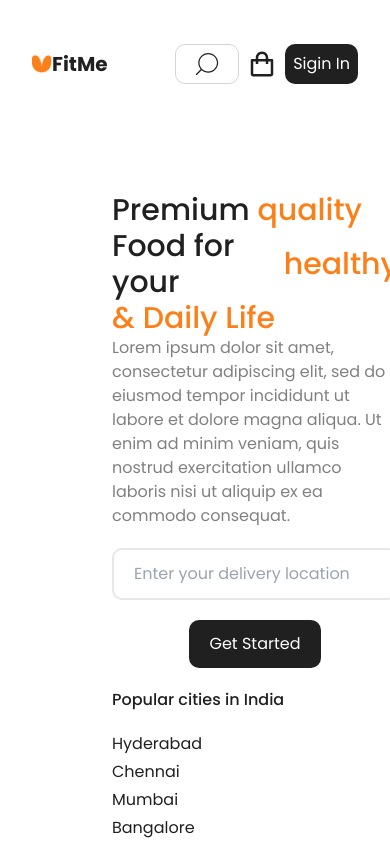
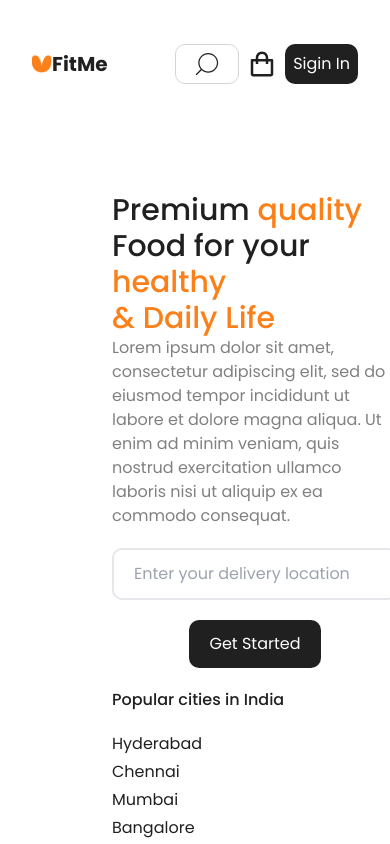
Before and after one commit to Enas-Sello/alexon-fitme, a React (Create React App) app: page / in a window 390 px wide. Shown: the top 844 px of the page. Built offline with nearby package versions, Linux system fonts and the light colour scheme.

Commit message:
animation

```diff
--- a/src/App.css
+++ b/src/App.css
@@ -1,11 +1,9 @@
-:root{
-    /* --orange-color:#FC8019; */
-    /* --main-color:#202020; */
-    /* --sub-color:#404040; */
-    /* --color-bg:#FFFFFF; */
-
+:root {
+  /* --orange-color:#FC8019; */
+  /* --main-color:#202020; */
+  /* --sub-color:#404040; */
+  /* --color-bg:#FFFFFF; */
 }
-
 
 * {
   box-sizing: border-box;
@@ -49,6 +47,36 @@ a {
   }
 
   .section__margin {
-    margin: 4rem  0rem;
+    margin: 4rem 0rem;
   }
 }
+
+.animationX {
+  animation: bounceX 1s infinite;
+}
+.animationY {
+  animation: bounceY 1s infinite;
+}
+
+@keyframes bounceX {
+  0%,
+  100% {
+    transform: translateX(-65%);
+    animation-timing-function: cubic-bezier(0.8, 0, 1, 1);
+  }
+  50% {
+    transform: translateX(65%);
+    animation-timing-function: cubic-bezier(0, 0, 0.2, 1);
+  }
+}
+@keyframes bounceY {
+  0%,
+  100% {
+    transform: translateY(-65%);
+    animation-timing-function: cubic-bezier(0.8, 0, 1, 1);
+  }
+  50% {
+    transform: translateY(65%);
+    animation-timing-function: cubic-bezier(0, 0, 0.2, 1);
+  }
+}
--- a/src/components/Intero.jsx
+++ b/src/components/Intero.jsx
@@ -21,17 +21,17 @@ const Intero = () => {
                 <img
                   src={banana}
                   alt="banana"
-                  className=" object-contain animate-bounce md:w-5 md:h-5 "
+                  className=" object-contain animationY md:w-5 md:h-5 "
                 />
               </div>
-              <h5 className="text-secColor"> healthy </h5>
             </div>
+            <h5 className="text-secColor"> healthy </h5>
             <div className="flex items-center  gap-1 lg:gap-4">
-              <div className="hidden md:block bg-red-100 py-1 px-4 lg:py-4 lg:px-8 rounded-full ">
+              <div className="hidden md:block  bg-red-100 py-1 px-4 lg:py-4 lg:px-8 rounded-full ">
                 <img
                   src={apple}
                   alt=""
-                  className=" object-contain animate-bounce md:w-5 md:h-5"
+                  className=" object-contain animationX md:w-5 md:h-5"
                 />
               </div>
               <h5 className="text-secColor"> & Daily Life </h5>
@@ -69,8 +69,7 @@ const Intero = () => {
             </div>
           </div>
         </div>
-
-          <Slide  />
+        <Slide />
       </div>
     </div>
   );
--- a/src/components/Slide.jsx
+++ b/src/components/Slide.jsx
@@ -41,13 +41,13 @@ const Slide = () => {
         className="hidden lg:block"
       >
         <SwiperSlide>
-          <img src={slide1} />
+          <img src={slide1} alt="slide" />
         </SwiperSlide>
         <SwiperSlide>
-          <img src={slide2} />
+          <img src={slide2} alt="slide" />
         </SwiperSlide>
         <SwiperSlide>
-          <img src={slide3} />
+          <img src={slide3} alt="slide" />
         </SwiperSlide>
       </Swiper>
     </>
--- a/src/components/styles.css
+++ b/src/components/styles.css
@@ -24,3 +24,6 @@ body {
   display: block;
   width: 100%;
 } */
+.swiper-3d .swiper-slide-shadow, .swiper-3d .swiper-slide-shadow-bottom, .swiper-3d .swiper-slide-shadow-left, .swiper-3d .swiper-slide-shadow-right, .swiper-3d .swiper-slide-shadow-top {
+    display: none;
+}
--- a/tailwind.config.js
+++ b/tailwind.config.js
@@ -3,16 +3,17 @@ module.exports = {
   content: ['./src/**/*.{js,jsx,ts,tsx}'],
   theme: {
     borderRadius: {
-      'none': '0',
-      'sm': '0.125rem',
+      none: '0',
+      sm: '0.125rem',
       DEFAULT: '0.25rem',
       DEFAULT: '4px',
-      'md': '0.375rem',
-     'lg': '0.625rem',
-      'full': '9999px',
-      'large': '12px',
+      md: '0.375rem',
+      lg: '0.625rem',
+      full: '9999px',
+      large: '12px',
     },
     extend: {
+
       textColor: {
         lightGray: '#808080',
         primary: '#202020',
```
